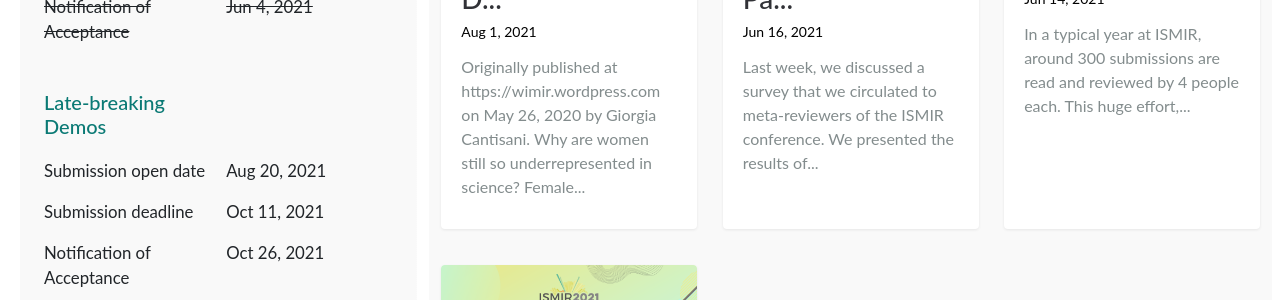
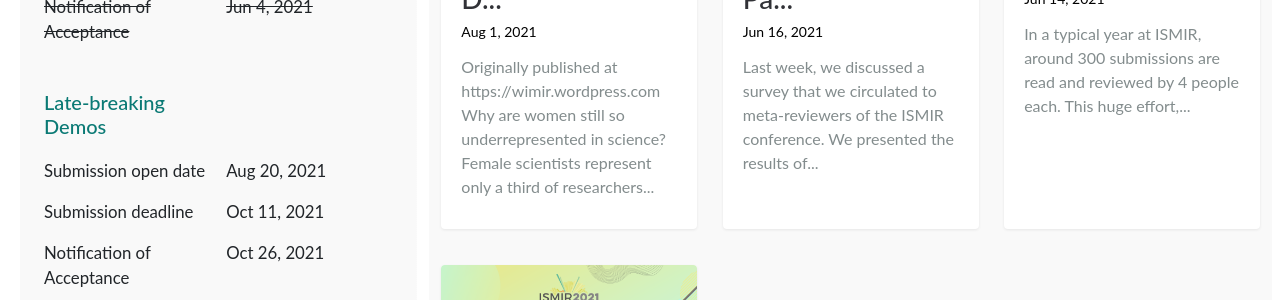
Before and after one commit to ismir2021/ismir2021.github.io, a Jekyll site: the page built from index.md, in a window 1280 px wide and 900 px high, scrolled down 978 px. Shown: the part 203-503 px from the top of the window. Built offline with Jekyll 4.4.1, drawn with Linux system fonts in a browser that asks for light colours; nearby versions of some CDN libraries; comment, search, counter and statistics services are not loaded.

Commit message:
All the requested changes before publication

```diff
--- a/_posts/2021-08-01-inspiring.md
+++ b/_posts/2021-08-01-inspiring.md
@@ -1,13 +1,13 @@
 ---
 layout: post
-authors: ISMIR 2021
+authors: Giorgia Cantisani
 permalink: /blog/inspiring/
 title: "Inspiring Women in Science: An Interview with Dr. Blair Kaneshiro"
 featured-img: /assets/img/blog/inspiring2.png
 display-title: true
 ---
 
-_Originally published at_ [_https://wimir.wordpress.com_](https://wimir.wordpress.com/2020/05/26/inspiring-women-in-science-an-interview-with-dr-blair-kaneshiro/) _on May 26, 2020 by Giorgia Cantisani._
+_Originally published at_ [_https://wimir.wordpress.com_](https://wimir.wordpress.com/2020/05/26/inspiring-women-in-science-an-interview-with-dr-blair-kaneshiro/)
 
 Why are women still so underrepresented in science? Female scientists represent only [**a third of researchers globally**](http://uis.unesco.org/sites/default/files/documents/fs51-women-in-science-2018-en.pdf), and things are not getting better when talking about information and communication technologies, where [less than a fifth of the graduates](https://ec.europa.eu/eurostat/web/products-datasets/product?code=educ_uoe_grad02) are women.
 
```
Also changed, not shown: cfmu.md (+2 -0 lines), 1 other file.
